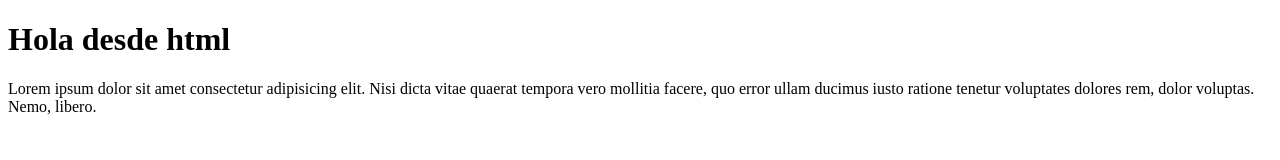
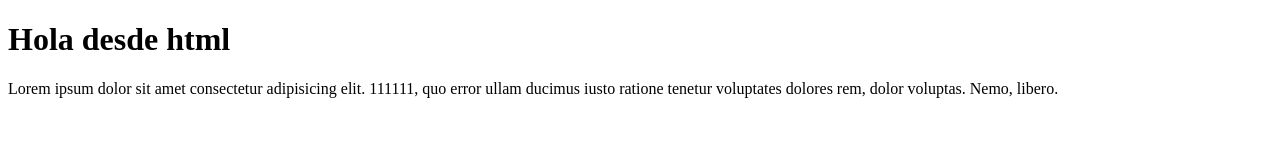
Before and after one commit to Hectorrreus/ejemploGit, a plain HTML site: page index.html in a window 1280 px wide. Drawn offline with Linux system fonts and the light colour scheme.

Commit message:
Cambie parte del mensaje por 111

```diff
--- a/index.html
+++ b/index.html
@@ -8,7 +8,7 @@
 <body>
     <h1>Hola desde html</h1>
     <p>Lorem ipsum dolor sit amet consectetur adipisicing elit.
-     Nisi dicta vitae quaerat tempora vero mollitia facere,
+     111111,
      quo error ullam ducimus iusto ratione tenetur voluptates dolores rem, dolor voluptas. Nemo, libero.</p>
 </body>
 </html>
```
